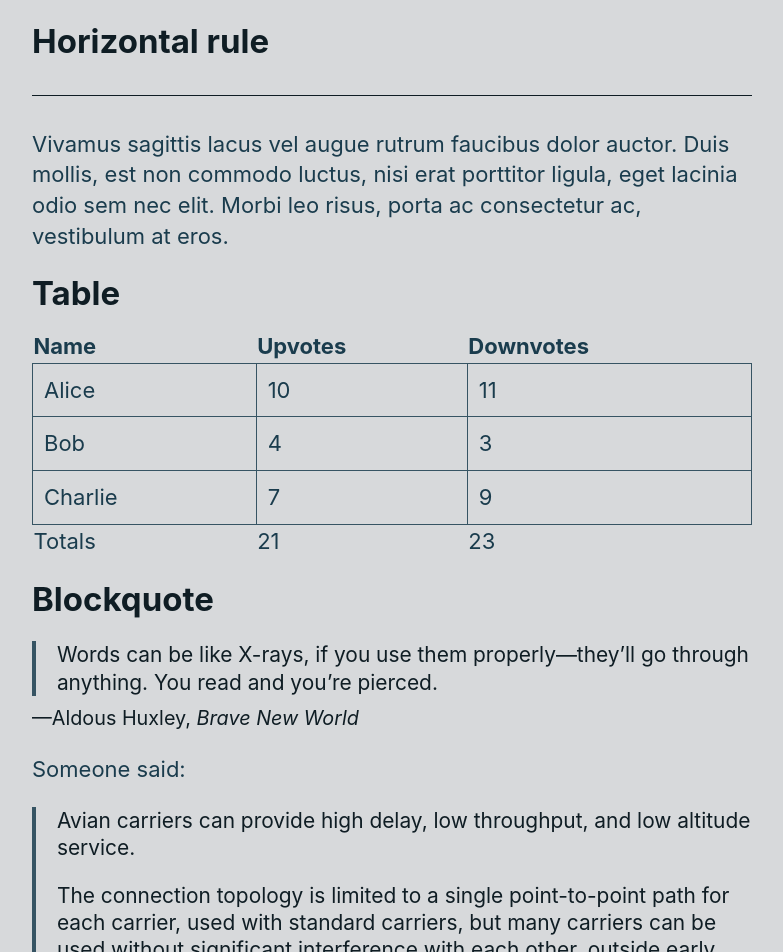
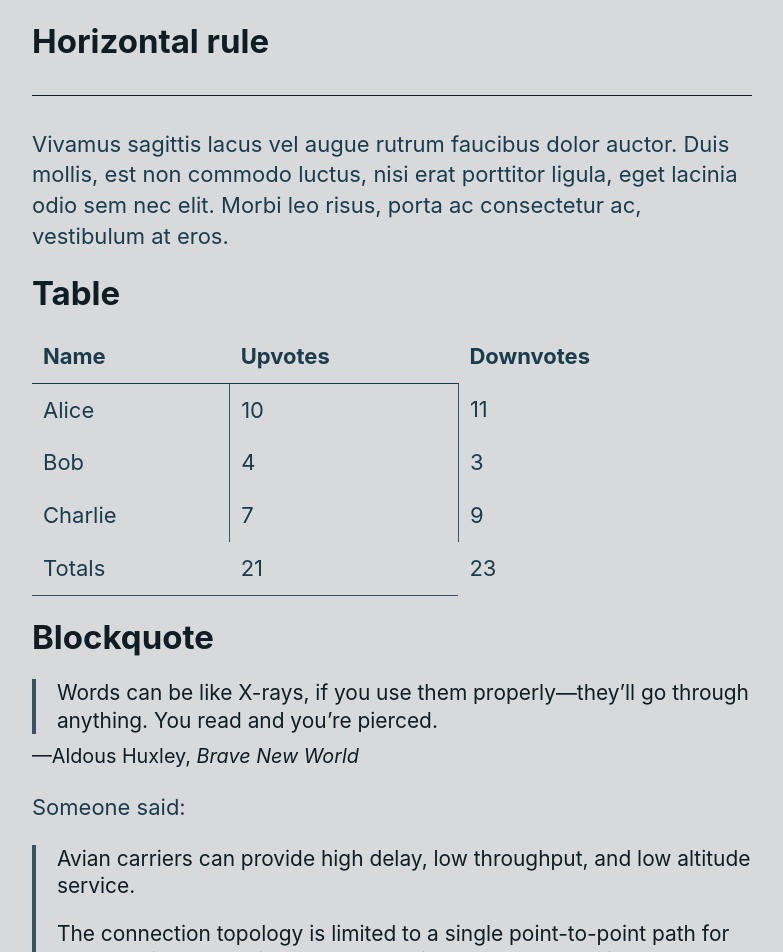
Before and after one commit to aflim/golb, a Jekyll site: the page built from styleguide.md, in a window 1280 px wide. Shown: the part 5448-6400 px from the top of the page, without its empty margins (248-1031 px from the left). Built offline with Jekyll 4.4.1, drawn with Linux system fonts in a browser that asks for light colours.

Commit message:
Update stylesheet.css

```diff
--- a/assets/stylesheet.css
+++ b/assets/stylesheet.css
@@ -207,14 +207,32 @@ table {
   border: 0 solid var(--ink-3);
 }
 
-tbody td,
-tbody th {
+td,
+th {
   padding-inline: .5em;
   padding-block: .5em;
   border-color: inherit;
   border-style: solid;
-  border-width: 1px;
+  border-width: 0px;
   border-block-end-width: 1px;
+}
+
+td:last-child,
+th:last-child {
+  border-width: 0px;
+  border-block-end-width: 0px;
+}
+
+tbody td {
+  border-color: inherit;
+  border-style: solid;
+  border-width: 0px;
+  border-inline-end-width: 1px;
+}
+
+tbody td:last-child {
+  border-width: 0px;
+  border-inline-end-width: 0px;
 }
 
 th {
```
